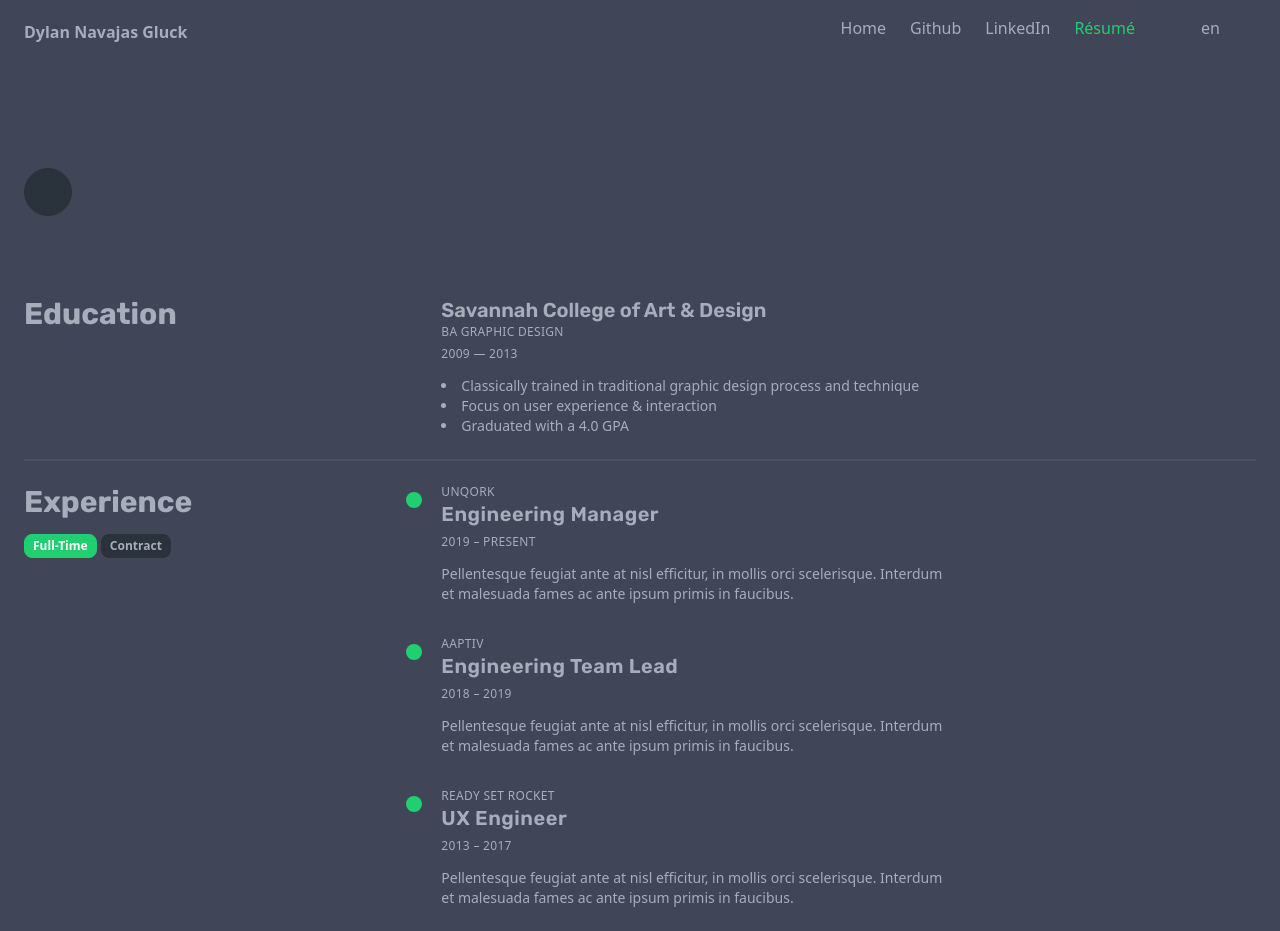
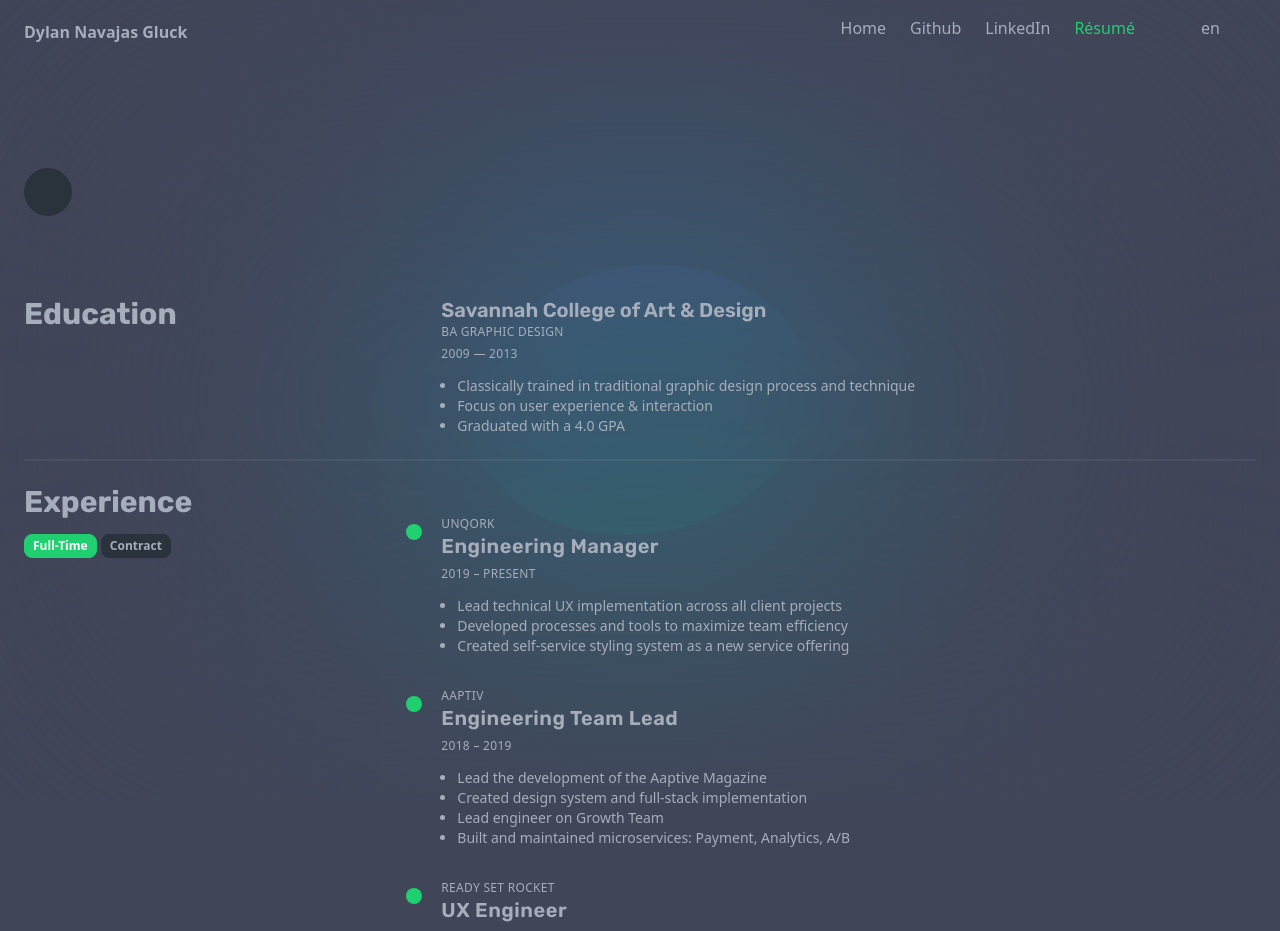
Before and after one commit to dylan-gluck/dylangluck-site-2023, a SvelteKit app: page /resume in a window 1280 px wide. Shown: the top 931 px of the page. Built offline with nearby package versions, Linux system fonts and the light colour scheme; some icons are missing.

Commit message:
Updated layout and structure. Fixing animations.

```diff
--- a/src/lib/components/Navbar.svelte
+++ b/src/lib/components/Navbar.svelte
@@ -7,9 +7,11 @@
 	let showMobileNav = false;
 </script>
 
-<div class="w-full px-6 bg-transparent navbar text-base-content flex-0">
+<header class="relative z-10 w-full px-6 navbar text-base-content flex-0">
 	<div class="container mx-auto">
-		<a href="/" class="flex-1 font-bold">Dylan Navajas Gluck</a>
+		<div class="flex-1">
+			<a href="/" class="font-bold">Dylan Navajas Gluck</a>
+		</div>
 		<div class="flex-none hidden lg:block">
 			<ul class="flex gap-6 px-2 mx-2">
 				<NavItems />
@@ -18,26 +20,30 @@
 		</div>
 		<div class="flex-none lg:hidden">
 			<button
-				aria-label="Mobile navigation toggle"
-				class="relative z-20 btn btn-square btn-ghost"
+				aria-label="Show menu"
+				class="btn btn-square btn-ghost"
 				on:click={() => {
-					showMobileNav = !showMobileNav;
-				}}
-				>{#if showMobileNav}
-					<span in:slide><Icon icon="material-symbols:close" class="text-2xl" /></span>
-				{:else}
-					<span in:slide><Icon icon="material-symbols:menu" class="text-2xl" /></span>
-				{/if}
-			</button>
+					showMobileNav = true;
+				}}><Icon icon="material-symbols:menu" class="text-2xl" /></button
+			>
 		</div>
 	</div>
-</div>
+</header>
 
 {#if showMobileNav}
 	<ul
 		transition:slide
-		class="fixed top-0 z-10 flex flex-col items-center w-full h-full gap-10 px-10 pt-20 text-3xl font-bold bg-base-200"
+		class="fixed top-0 z-20 flex flex-col items-center w-full h-full gap-10 px-10 pt-20 text-3xl font-bold bg-base-200"
 	>
+		<li>
+			<button
+				class="btn"
+				aria-label="Close menu"
+				on:click={() => {
+					showMobileNav = false;
+				}}><Icon icon="material-symbols:close" class="text-2xl" /></button
+			>
+		</li>
 		<!-- Sidebar content here -->
 		<NavItems />
 		<LangSwitch />
--- a/src/lib/components/RecentProjects.svelte
+++ b/src/lib/components/RecentProjects.svelte
@@ -14,7 +14,7 @@
 	});
 </script>
 
-<div class="grid w-full p-6 place-items-start flex-0 bg-base-100">
+<div class="grid w-full p-6 bg-transparent place-items-start flex-0">
 	<div class="container flex flex-col mx-auto">
 		{#if animate}
 			<h2
--- a/src/routes/+layout.svelte
+++ b/src/routes/+layout.svelte
@@ -1,8 +1,68 @@
 <script>
 	import '../app.css';
 	import { theme } from '$lib/theme.js';
+	import { onMount } from 'svelte';
+
+	let light;
+
+	onMount(() => {
+		let isMobile = /(iphone|android|blackberry|webos)/i.test(navigator.userAgent);
+
+		if (!isMobile) {
+			window.onpointermove = (event) => {
+				const { clientX, clientY } = event;
+
+				light.animate(
+					{
+						left: `${clientX}px`,
+						top: `${clientY}px`
+					},
+					{ duration: 5000, fill: 'forwards' }
+				);
+			};
+		}
+	});
 </script>
 
-<div data-theme={$theme}>
+<main data-theme={$theme}>
+	<div
+		class="z-0 light aspect-square h-1/3 bg-gradient-to-r from-indigo-500 from-10% via-sky-500 via-30% to-emerald-500 to-90%"
+		bind:this={light}
+	/>
+	<div class="z-0 blur" />
 	<slot />
-</div>
+</main>
+
+<style>
+	@keyframes rotate {
+		from {
+			rotate: 0deg;
+		}
+
+		50% {
+			scale: 1 1.5;
+		}
+
+		to {
+			rotate: 360deg;
+		}
+	}
+	.light {
+		position: absolute;
+		left: 50%;
+		top: 50%;
+		translate: -50% -50%;
+		border-radius: 50%;
+		animation: rotate 30s infinite;
+		opacity: 0.8;
+	}
+
+	.blur {
+		height: 100%;
+		width: 100%;
+		position: fixed;
+		top: 0;
+		left: 0;
+		backdrop-filter: blur(12vmax);
+	}
+</style>
--- a/src/routes/+page.svelte
+++ b/src/routes/+page.svelte
@@ -14,7 +14,7 @@
 	/>
 </svelte:head>
 
-<section class="flex flex-col min-h-screen">
+<section class="relative z-10 flex flex-col min-h-screen">
 	<Navbar />
 	<HomeHero />
 	<RecentProjects projects={data.projects} />
--- a/src/routes/resume/+page.svelte
+++ b/src/routes/resume/+page.svelte
@@ -1,6 +1,6 @@
 <script>
 	import { onMount } from 'svelte';
-	import { fade, slide } from 'svelte/transition';
+	import { fade, slide, fly } from 'svelte/transition';
 	import { backOut } from 'svelte/easing';
 	import { fullTime, contracts } from './data';
 	import Navbar from '$lib/components/Navbar.svelte';
@@ -27,11 +27,11 @@
 </svelte:head>
 
 <Navbar />
-<section class="p-6 bg-base-100">
+<section class="relative z-10 p-6">
 	<div class="container py-20 mx-auto">
 		{#if animate}
 			<button
-				in:slide={{ axis: 'x', delay: 300, easing: backOut }}
+				in:fly={{ x: -100, opacity: 0, delay: 300, easing: backOut }}
 				out:fade
 				class="transition-all btn btn-circle hover:btn-info"
 				><Icon icon="tabler:download" class="text-xl" /></button
@@ -42,21 +42,21 @@
 		{#if animate}
 			<div class="grid grid-cols-6 gap-5">
 				<div
-					in:slide={{ delay: 100, easing: backOut }}
+					in:fly={{ y: 50, opacity: 0, delay: 100, easing: backOut }}
 					out:fade
 					class="col-span-full md:col-span-2"
 				>
 					<h2 class="mb-3 text-2xl font-bold xl:text-3xl font-display">Education</h2>
 				</div>
 				<div
-					in:slide={{ delay: 100, easing: backOut }}
+					in:fly={{ y: 50, opacity: 0, delay: 100, easing: backOut }}
 					out:fade
 					class="col-span-full md:col-span-4"
 				>
 					<h3 class="text-xl font-semibold font-display">Savannah College of Art & Design</h3>
 					<p class="text-xs tracking-wide uppercase dark:text-gray-400">BA Graphic Design</p>
 					<time class="text-xs tracking-wide uppercase dark:text-gray-400">2009 &mdash; 2013</time>
-					<ul class="max-w-lg mt-3 text-sm list-disc list-inside">
+					<ul class="max-w-lg mt-3 ml-4 text-sm list-disc">
 						<li class="list-item">
 							Classically trained in traditional graphic design process and technique
 						</li>
@@ -73,13 +73,13 @@
 			<div class="col-span-full md:col-span-2">
 				{#if animate}
 					<h2
-						in:slide={{ delay: 200, easing: backOut }}
+						in:fly={{ y: 50, opacity: 0, delay: 150, easing: backOut }}
 						out:fade
 						class="mb-3 text-2xl font-bold xl:text-3xl font-display"
 					>
 						Experience
 					</h2>
-					<div in:slide={{ delay: 300, easing: backOut }} out:fade class="join">
+					<div in:fly={{ y: 50, opacity: 0, delay: 200, easing: backOut }} out:fade class="join">
 						<button
 							class="capitalize btn join-item btn-xs"
 							class:btn-primary={tab == 'full-time'}
@@ -100,19 +100,30 @@
 				{/if}
 			</div>
 			<div class="col-span-full md:col-span-4">
+				<div class="relative space-y-12 sm:px-4 sm:-ml-4 sm:space-y-8">
 					<div
-					class="space-y-12 relative sm:px-4 sm:-ml-4 sm:space-y-8 sm:before:absolute sm:before:top-2 sm:before:bottom-0 sm:before:w-0.5 sm:before:-left-3 before:dark:bg-gray-700"
-				>
+						transition:fade
+						class="invisible sm:visible sm:absolute sm:top-2 sm:bottom-0 sm:w-0.5 sm:-left-3 dark:bg-gray-700"
+					/>
 					{#key experience}
 						{#if animate}
 							{#each experience as item, i}
 								<div class="flex flex-col sm:relative">
 									<div
-										in:slide={{ axis: 'x', delay: 300 + 50 * i, duration: 200, easing: backOut }}
+										in:fly={{
+											x: -50,
+											opacity: 0,
+											delay: 150 + 50 * i,
+											duration: 200,
+											easing: backOut
+										}}
 										out:fade
-										class="sm:absolute sm:top-2 sm:w-4 sm:h-4 sm:rounded-full sm:left-[-35px] sm:z-[0] bg-primary"
+										class="invisible sm:visible sm:absolute sm:top-2 sm:w-4 sm:h-4 sm:rounded-full sm:left-[-35px] sm:z-[0] bg-primary"
 									/>
-									<div in:slide={{ delay: 200 + 50 * i, easing: backOut }}>
+									<div
+										in:fly={{ y: 50, opacity: 0, delay: 150 + 50 * i, easing: backOut }}
+										out:fade
+									>
 										<p class="text-xs tracking-wide uppercase">{item.company}</p>
 										<h3 class="text-xl font-semibold tracking-wide font-display">
 											{item.title}
@@ -121,7 +132,7 @@
 											>{@html item.date}</time
 										>
 										<p class="max-w-lg mt-3 text-sm">
-											{item.description}
+											{@html item.description}
 										</p>
 									</div>
 								</div>
@@ -131,12 +142,7 @@
 				</div>
 			</div>
 		</div>
-		{#if animate}
-			<div
-				in:slide={{ axis: 'x', delay: 300, easing: backOut }}
-				out:fade
-				class="mt-10 mb-10 divider"
-			/>
+		<div class="mt-10 mb-10 divider" />
 		<div class="flex flex-col gap-1 text-xs">
 			<h4 class="text-sm font-semibold font-display">Contact</h4>
 			<a
@@ -158,6 +164,5 @@
 				in:slide={{ delay: 300, easing: backOut }}>Github</a
 			>
 		</div>
-		{/if}
 	</div>
 </section>
--- a/src/routes/resume/data.js
+++ b/src/routes/resume/data.js
@@ -3,29 +3,52 @@ export const fullTime = [
 		company: 'Unqork',
 		title: 'Engineering Manager',
 		date: '2019 &ndash; Present',
-		description:
-			'Pellentesque feugiat ante at nisl efficitur, in mollis orci scelerisque. Interdum et malesuada fames ac ante ipsum primis in faucibus.'
+		description: `
+			<ul class="max-w-md mt-3 text-sm list-disc ml-4">
+				<li class="list-item">Lead technical UX implementation across all client projects</li>
+				<li class="list-item">Developed processes and tools to maximize team efficiency</li>
+				<li class="list-item">Created self-service styling system as a new service offering</li>
+			</ul>
+		`
 	},
 	{
 		company: 'Aaptiv',
 		title: 'Engineering Team Lead',
 		date: '2018 &ndash; 2019',
-		description:
-			'Pellentesque feugiat ante at nisl efficitur, in mollis orci scelerisque. Interdum et malesuada fames ac ante ipsum primis in faucibus.'
+		description: `
+			<ul class="max-w-md mt-3 text-sm list-disc ml-4">
+				<li class="list-item">Lead the development of the Aaptive Magazine</li>
+				<li class="list-item">Created design system and full-stack implementation</li>
+				<li class="list-item">Lead engineer on Growth Team</li>
+				<li class="list-item">Built and maintained microservices: Payment, Analytics, A/B</li>
+			</ul>
+		`
 	},
 	{
 		company: 'Ready Set Rocket',
 		title: 'UX Engineer',
 		date: '2013 &ndash; 2017',
-		description:
-			'Pellentesque feugiat ante at nisl efficitur, in mollis orci scelerisque. Interdum et malesuada fames ac ante ipsum primis in faucibus.'
+		description: `
+			<ul class="max-w-md mt-3 text-sm list-disc ml-4">
+				<li class="list-item">Lead the development of the Aaptive Magazine</li>
+				<li class="list-item">Created design system and full-stack implementation</li>
+				<li class="list-item">Lead engineer on Growth Team</li>
+				<li class="list-item">Built and maintained microservices: Payment, Analytics, A/B</li>
+			</ul>
+		`
 	},
 	{
 		company: 'Mars Design',
 		title: 'UX Engineer',
-		date: '2011 &ndash; 2013',
-		description:
-			'Pellentesque feugiat ante at nisl efficitur, in mollis orci scelerisque. Interdum et malesuada fames ac ante ipsum primis in faucibus.'
+		date: '2010 &ndash; 2013',
+		description: `
+			<ul class="max-w-md mt-3 text-sm list-disc ml-4">
+				<li class="list-item">Lead the development of the Aaptive Magazine</li>
+				<li class="list-item">Created design system and full-stack implementation</li>
+				<li class="list-item">Lead engineer on Growth Team</li>
+				<li class="list-item">Built and maintained microservices: Payment, Analytics, A/B</li>
+			</ul>
+		`
 	}
 ];
 
```
Also changed, not shown: src/lib/components/HomeHero.svelte (+4 -4 lines), src/lib/components/NavItems.svelte (+5 -5 lines). Lines whose indentation alone changed are shown as unchanged.
